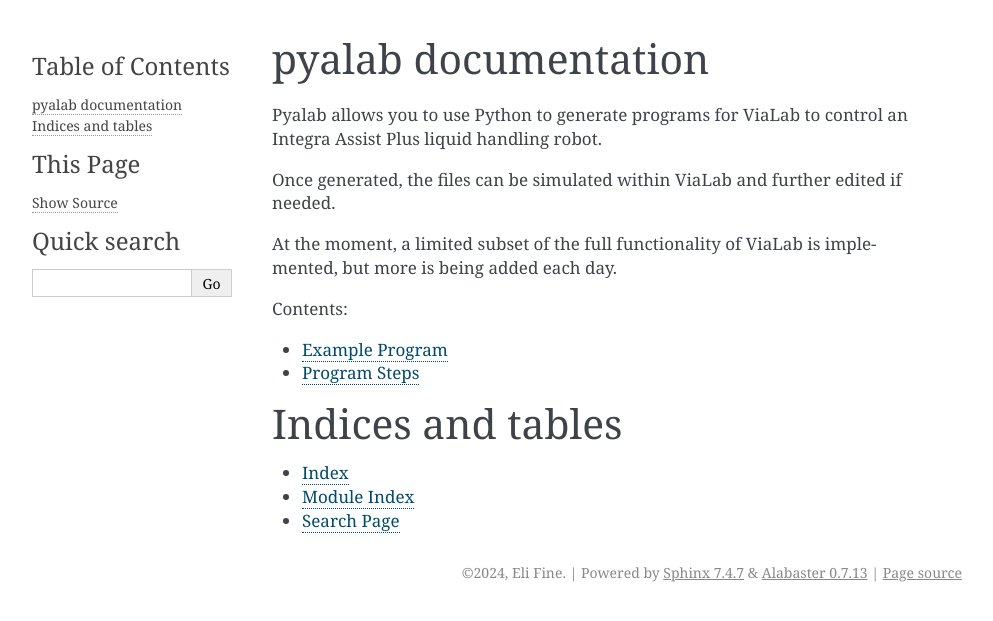
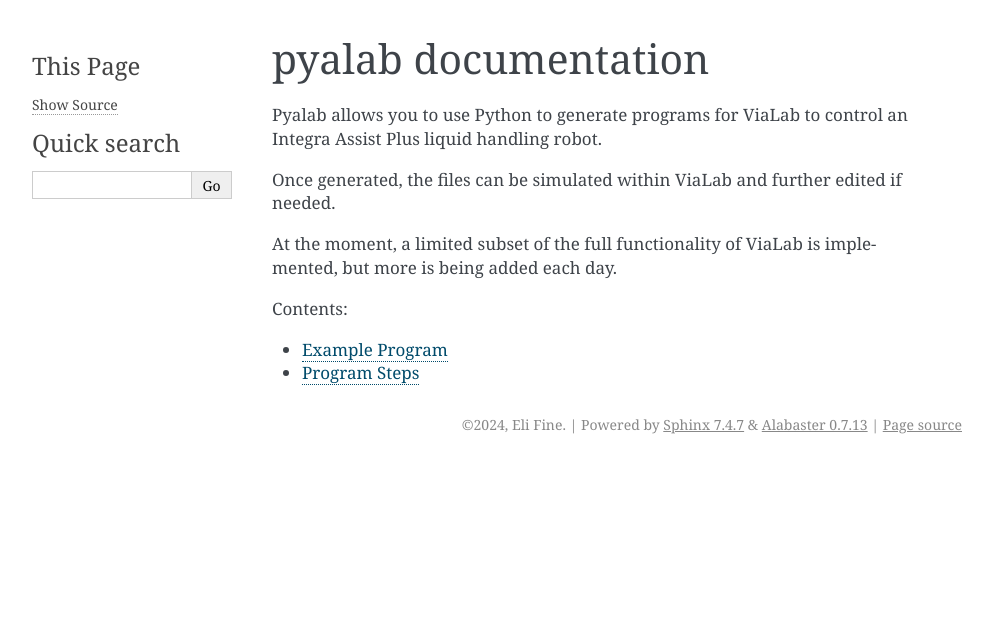
Before and after one commit to LabAutomationAndScreening/pyalab, a Sphinx documentation site: the page built from docs/index.rst, in a window 1280 px wide. Shown: the top 621 px of the page, without its empty margins (148-1141 px from the left). Built offline with Sphinx 7.4.7, drawn with Linux system fonts in a browser that asks for light colours.

```diff
--- a/docs/conf.py
+++ b/docs/conf.py
@@ -24,9 +24,8 @@ autodoc_pydantic_model_undoc_members = False
 autodoc_pydantic_model_show_json = False
 autodoc_pydantic_model_show_validator_members = False
 autodoc_pydantic_settings_hide_paramlist = True
-autodoc_pydantic_settings_signature_prefix = " "
+autodoc_pydantic_settings_signature_prefix = ""
 autodoc_pydantic_model_member_order = "bysource"
-autodoc_pydantic_model_members = False
 autodoc_pydantic_settings_show_field_summary = False
 
 templates_path = ["_templates"]
--- a/docs/index.rst
+++ b/docs/index.rst
@@ -19,10 +19,3 @@ At the moment, a limited subset of the full functionality of ViaLab is implement
 
    example
    steps
-
-Indices and tables
-==================
-
-* :ref:`genindex`
-* :ref:`modindex`
-* :ref:`search`
```
